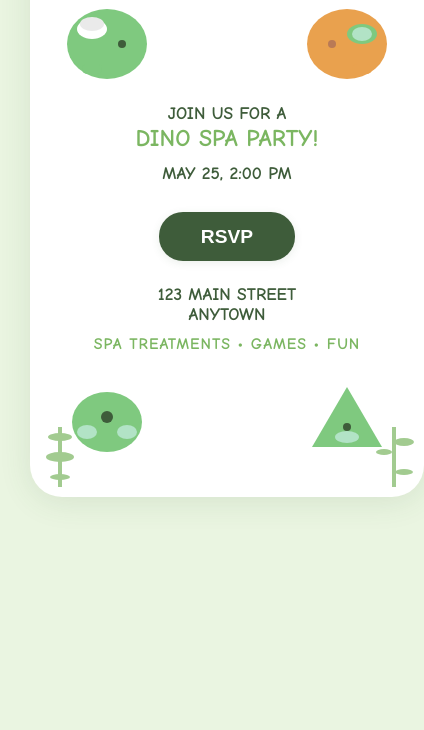
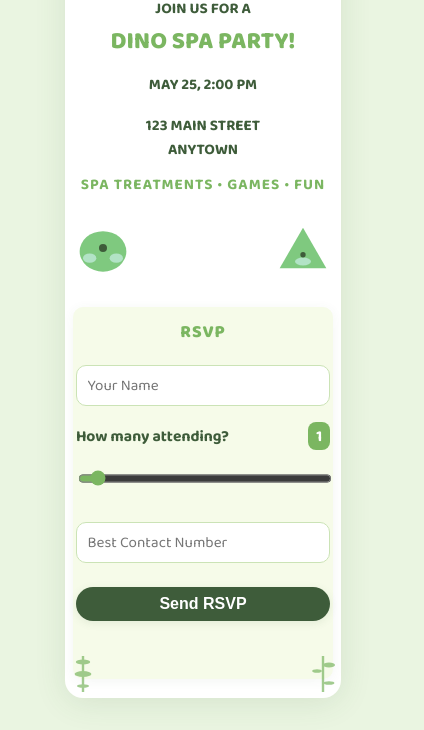
Before and after one commit to nqngo/2025-lucas-birthday, a website built with Vite: page index.html in a window 390 px wide. Shown: the part 254-984 px from the top of the page, 424 px wide, since content can reach past the window. Before the commit the page ends 844 px from the top, so only its background shows below. Built offline with nearby package versions, Linux system fonts and the light colour scheme.

Commit message:
Add RSVP form scaffolding

```diff
--- a/index.html
+++ b/index.html
@@ -5,6 +5,7 @@
     <link rel="icon" type="image/svg+xml" href="/vite.svg" />
     <meta name="viewport" content="width=device-width, initial-scale=1.0" />
     <title>Vite App</title>
+    <link href="https://fonts.googleapis.com/css2?family=Baloo+2:wght@400;700;800;900&display=swap" rel="stylesheet">
   </head>
   <body>
     <div id="app"></div>
--- a/src/main.js
+++ b/src/main.js
@@ -27,7 +27,6 @@ document.querySelector('#app').innerHTML = `
       <p class="join-us">JOIN US FOR A</p>
       <p class="dino-spa">DINO SPA PARTY!</p>
       <p class="date-time">MAY 25, 2:00 PM</p>
-      <button class="rsvp-btn">RSVP</button>
       <p class="address">123 MAIN STREET<br />ANYTOWN</p>
       <div class="features">SPA TREATMENTS &bull; GAMES &bull; FUN</div>
     </div>
@@ -35,6 +34,21 @@ document.querySelector('#app').innerHTML = `
       <img src="${dino3}" class="dino dino-left" alt="Triceratops" />
       <img src="${dino4}" class="dino dino-right" alt="Pterodactyl" />
     </div>
+    <form id="rsvp-form" class="rsvp-form">
+      <h3>RSVP</h3>
+      <div class="form-group">
+        <input type="text" name="name" id="rsvp-name" placeholder="Your Name" required />
+      </div>
+      <div class="form-group">
+        <label for="rsvp-attending" id="attending-label">How many attending? <span id="attending-value">1</span></label>
+        <input type="range" name="attending" id="rsvp-attending" min="1" max="5" value="1" step="1" />
+      </div>
+      <div class="form-group">
+        <input type="tel" name="contact" id="rsvp-contact" placeholder="Best Contact Number" required pattern="[0-9\-\+\s]+" />
+      </div>
+      <button type="submit" class="rsvp-btn">Send RSVP</button>
+      <div id="rsvp-message" class="rsvp-message"></div>
+    </form>
     <div class="leaf-border bottom">
       <img src="${leaf1}" class="leaf" />
       <img src="${leaf2}" class="leaf" />
@@ -42,4 +56,52 @@ document.querySelector('#app').innerHTML = `
   </div>
 `
 
-setupCounter(document.querySelector('#counter'))
+setupRSVPForm();
+
+function setupRSVPForm() {
+  const form = document.getElementById('rsvp-form');
+  const attendingInput = document.getElementById('rsvp-attending');
+  const attendingValue = document.getElementById('attending-value');
+  if (attendingInput && attendingValue) {
+    attendingValue.textContent = attendingInput.value === '5' ? '5+' : attendingInput.value;
+    attendingInput.addEventListener('input', function () {
+      attendingValue.textContent = this.value === '5' ? '5+' : this.value;
+    });
+  }
+  if (form) {
+    form.addEventListener('submit', async (e) => {
+      e.preventDefault();
+      const name = document.getElementById('rsvp-name').value.trim();
+      let attending = document.getElementById('rsvp-attending').value;
+      attending = attending === '5' ? '5+' : attending;
+      const contact = document.getElementById('rsvp-contact').value.trim();
+      const messageDiv = document.getElementById('rsvp-message');
+      messageDiv.textContent = '';
+      if (!name || !attending || !contact) {
+        messageDiv.textContent = 'Please fill in all fields.';
+        messageDiv.style.color = 'red';
+        return;
+      }
+      const endpoint = 'YOUR_GOOGLE_APPS_SCRIPT_WEB_APP_URL';
+      try {
+        const res = await fetch(endpoint, {
+          method: 'POST',
+          headers: { 'Content-Type': 'application/json' },
+          body: JSON.stringify({ name, attending, contact })
+        });
+        if (res.ok) {
+          messageDiv.textContent = 'Thank you for your RSVP!';
+          messageDiv.style.color = 'green';
+          form.reset();
+          attendingValue.textContent = '1';
+        } else {
+          messageDiv.textContent = 'There was an error. Please try again later.';
+          messageDiv.style.color = 'red';
+        }
+      } catch (err) {
+        messageDiv.textContent = 'There was an error. Please try again later.';
+        messageDiv.style.color = 'red';
+      }
+    });
+  }
+}
--- a/src/style.css
+++ b/src/style.css
@@ -30,6 +30,7 @@ body {
   text-align: center;
   position: relative;
   overflow: hidden;
+  margin: 2rem auto;
 }
 
 .leaf-border {
@@ -131,3 +132,147 @@ body {
   letter-spacing: 1px;
   font-weight: 700;
 }
+
+@media (max-width: 600px) {
+  .invite-container {
+    padding: 1.2rem 0.5rem 1.2rem 0.5rem;
+    max-width: 98vw;
+    border-radius: 18px;
+  }
+  .main-title {
+    font-size: 2rem;
+  }
+  .subtitle {
+    font-size: 1rem;
+  }
+  .dino-row {
+    gap: 0.2rem;
+  }
+  .dino {
+    width: 60px;
+  }
+  .leaf {
+    width: 36px;
+  }
+  .rsvp-btn {
+    font-size: 1rem;
+    padding: 0.5em 1.2em;
+  }
+  .features {
+    font-size: 0.95rem;
+  }
+  .address, .date-time, .join-us {
+    font-size: 0.95rem;
+  }
+}
+
+@media (min-width: 601px) and (max-width: 900px) {
+  .invite-container {
+    max-width: 90vw;
+    padding: 2rem 1rem 2rem 1rem;
+  }
+}
+
+@media (min-width: 901px) {
+  .invite-container {
+    max-width: 420px;
+  }
+}
+
+.rsvp-form {
+  margin-top: 2rem;
+  background: #f6fbe9;
+  border-radius: 18px;
+  padding: 1.2rem 1rem 1.5rem 1rem;
+  box-shadow: 0 2px 12px rgba(60, 100, 60, 0.06);
+  display: flex;
+  flex-direction: column;
+  align-items: center;
+}
+.rsvp-form h3 {
+  margin: 0 0 1rem 0;
+  color: var(--leaf-green);
+  font-size: 1.3rem;
+  font-weight: 800;
+  letter-spacing: 1px;
+}
+.form-group {
+  width: 100%;
+  margin-bottom: 1rem;
+}
+.rsvp-form input,
+.rsvp-form select {
+  width: 100%;
+  padding: 0.7em 1em;
+  border-radius: 10px;
+  border: 1px solid #cbe3b6;
+  font-size: 1rem;
+  font-family: var(--font-main);
+  margin-top: 0.2rem;
+  background: #fff;
+  box-sizing: border-box;
+  outline: none;
+  transition: border 0.2s;
+}
+.rsvp-form input:focus,
+.rsvp-form select:focus {
+  border: 1.5px solid var(--leaf-green);
+}
+.rsvp-form .rsvp-btn {
+  width: 100%;
+  margin-top: 0.5rem;
+}
+.rsvp-message {
+  margin-top: 0.7rem;
+  font-size: 1rem;
+  min-height: 1.2em;
+}
+@media (max-width: 600px) {
+  .rsvp-form {
+    padding: 0.7rem 0.2rem 1rem 0.2rem;
+    border-radius: 10px;
+  }
+  .rsvp-form h3 {
+    font-size: 1.1rem;
+  }
+  .rsvp-form input,
+  .rsvp-form select {
+    font-size: 0.95rem;
+    padding: 0.5em 0.7em;
+  }
+}
+
+.rsvp-form input[type="range"] {
+  width: 100%;
+  margin-top: 0.5rem;
+  accent-color: var(--leaf-green);
+  height: 2.2em;
+  background: transparent;
+}
+#attending-label {
+  display: flex;
+  justify-content: space-between;
+  align-items: center;
+  font-size: 1.05rem;
+  font-weight: 600;
+  color: var(--accent);
+  margin-bottom: 0.2rem;
+}
+#attending-value {
+  background: var(--leaf-green);
+  color: #fff;
+  border-radius: 8px;
+  padding: 0.1em 0.7em;
+  font-size: 1.1em;
+  font-weight: 700;
+  margin-left: 0.5em;
+}
+@media (max-width: 600px) {
+  #attending-label {
+    font-size: 0.98rem;
+  }
+  #attending-value {
+    font-size: 1em;
+    padding: 0.1em 0.5em;
+  }
+}
```
